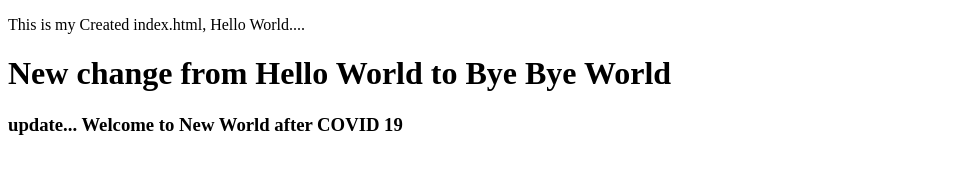
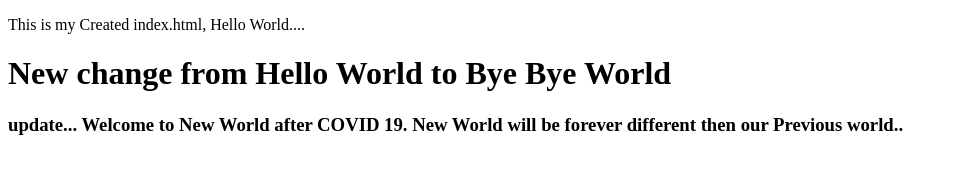
Before and after one commit to pensivethinker/khanbootcamp2020, a plain HTML site: page index.html in a window 1280 px wide. Shown: the whole page, without its empty margins (0-958 px from the left). Drawn offline with Linux system fonts and the light colour scheme.

Commit message:
new update June 06

```diff
--- a/index.html
+++ b/index.html
@@ -10,6 +10,6 @@
         <p>This is my Created index.html, Hello World....</p>
 
         <h1>New change from Hello World to Bye Bye World</h1>
-        <h3>update... Welcome to New World after COVID 19</h3>
+        <h3>update... Welcome to New World after COVID 19. New World will be forever different then our <strong>Previous world..</strong></h3>
 </body>
 </html>
```
